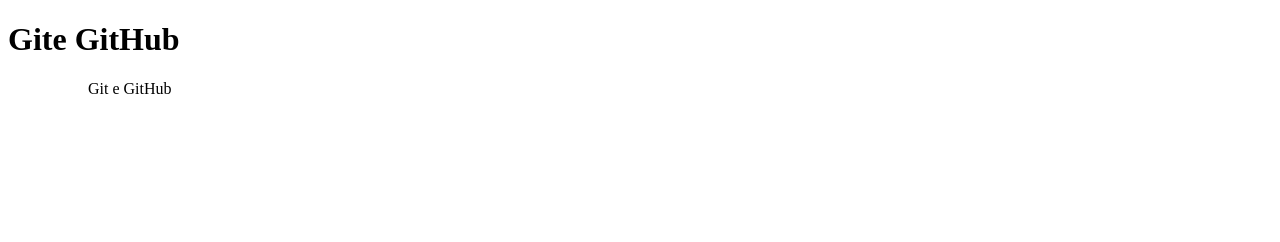
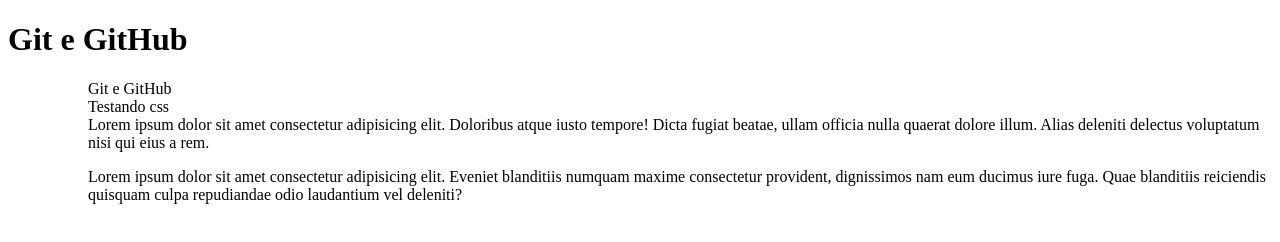
Before and after one commit to DaviLacerdaHub/Git-e-html, a plain HTML site: page index.html in a window 1280 px wide. Drawn offline with Linux system fonts and the light colour scheme.

Commit message:
Criando index e style

```diff
--- a/index.html
+++ b/index.html
@@ -7,14 +7,16 @@
 </head>
 <body>
     <main>
-        <h1>Gite GitHub</h1>
+        <h1>Git e GitHub</h1>
         <ol>
-            <ul>
-                Git e GitHub
-            </ul>
+            <ul>Git e GitHub</ul>
+            <ul>Testando css</ul>
+            <ul>Lorem ipsum dolor sit amet consectetur adipisicing elit. Doloribus atque iusto tempore! Dicta fugiat beatae, ullam officia nulla quaerat dolore illum. Alias deleniti delectus voluptatum nisi qui eius a rem.</ul>
         </ol>
     </main>
-
+    <ol>
+        <ul>Lorem ipsum dolor sit amet consectetur adipisicing elit. Eveniet blanditiis numquam maxime consectetur provident, dignissimos nam eum ducimus iure fuga. Quae blanditiis reiciendis quisquam culpa repudiandae odio laudantium vel deleniti?</ul>
+    </ol>
 
 </body>
 </html>
```
